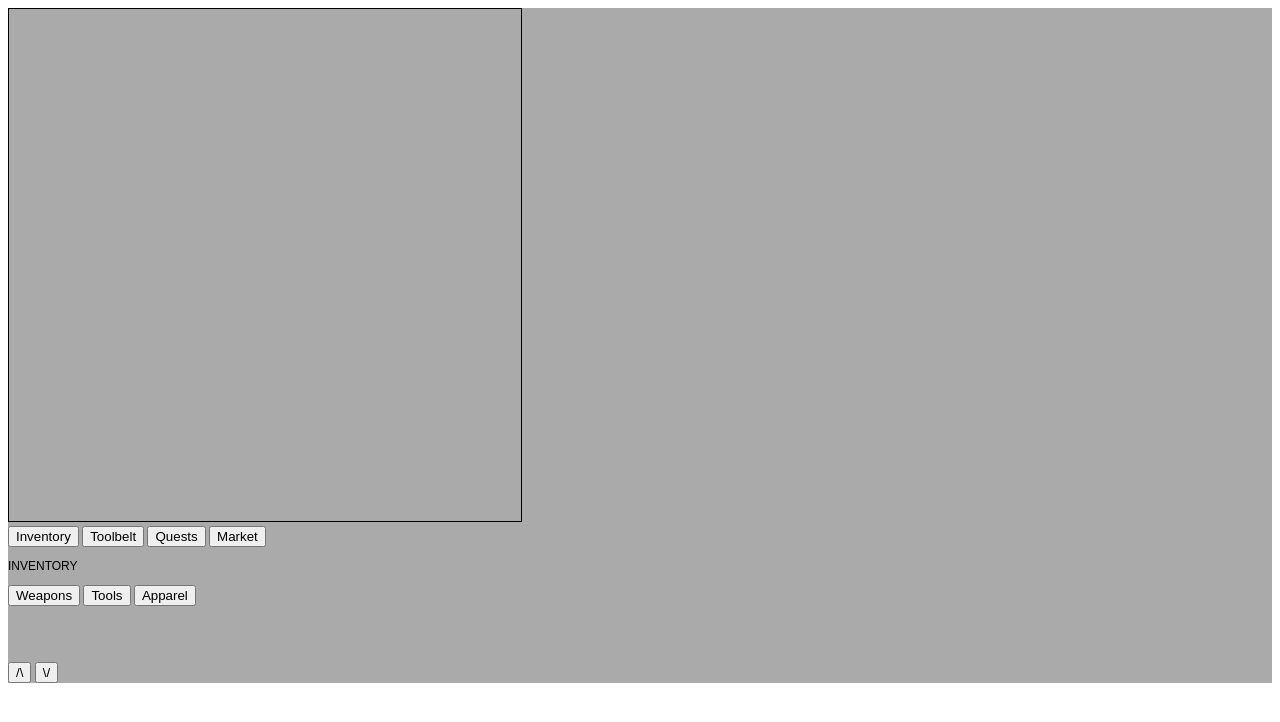
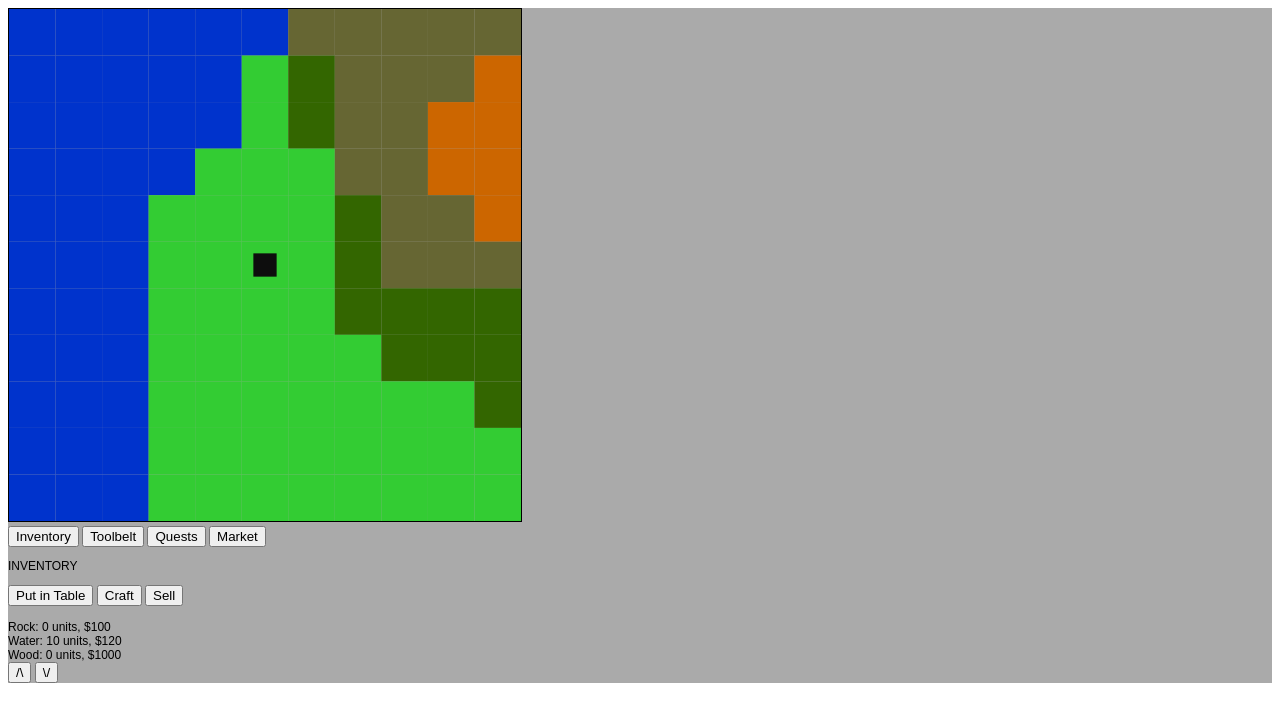
Before and after one commit to Olivex727/RPG-Y11, a website: page JS/Client/index.html in a window 1280 px wide. Drawn offline with nearby package versions, Linux system fonts and the light colour scheme.

Commit message:
Completed main menu section of area. Will begin to start having unique functions and a collection system

```diff
--- /dev/null
+++ b/JS/Client/data/invent.js
@@ -0,0 +1,164 @@
+//NOTE: All zero level values mean that the object has not been picked up/crafted
+
+var money = 0; //The player's money that can be used to buy/sell items on market
+
+var toolbelt = {
+    weapons: [{
+            "name": "Sword",
+            "color": "#000000",
+            "damage": [10, 1.2],
+            "speed": [2, 0.1],
+            "level": 1,
+            "image": "False"
+        },
+        {
+            "name": "Bow",
+            "color": "#000000",
+            "damage": [6, 0.8],
+            "speed": [8, 0.2],
+            "level": 0,
+            "image": "False"
+        }
+    ],
+    tools: [{
+            "name": "Sickle",
+            "color": "#000000",
+            "tilebase": "earth",
+            "efficiency": [4, 0.4],
+            "level": 1,
+            "image": "False"
+        },
+        {
+            "name": "Pickaxe",
+            "color": "#000000",
+            "tilebase": "rock",
+            "efficiency": [3, 0.7],
+            "level": 0,
+            "image": "False"
+        }
+
+    ],
+    apparel: [{
+            "name": "Chainmail",
+            "color": "#000000",
+            "strength": [9, 0.8],
+            "level": 0,
+            "image": "False"
+        },
+        {
+            "name": "Clothes",
+            "color": "#000000",
+            "strength": [1, 0.1],
+            "level": 1,
+            "image": "False"
+        }
+    ]
+};
+
+//Item management
+var inventory = [{
+        "name": "Rock",
+        "color": "#666633",
+        "amount": 0,
+        "image": "False",
+        "cost": 100,
+        "stock": 35
+    },
+    {
+        "name": "Water",
+        "color": "#0033cc",
+        "amount": 10,
+        "image": "False",
+        "cost": 120,
+        "stock": 110
+    },
+    {
+        "name": "Wood",
+        "color": "#550011",
+        "amount": 0,
+        "image": "False",
+        "cost": 1000,
+        "stock": 0
+    },
+    {
+        "name": "Lava",
+        "color": "#cc6600",
+        "amount": 0,
+        "image": "False",
+        "cost": 3200,
+        "stock": 92
+    },
+    {
+        "name": "Grass",
+        "color": "#00ff00",
+        "amount": 0,
+        "image": "False",
+        "cost": 25,
+        "stock": 9
+    }
+];
+
+var ButtonPresets = {
+    "toolbelt": [{
+            onclick: "updateInvent(0, 'toolbelt_weapons');",
+            text: "Weapons"
+        },
+        {
+            onclick: "updateInvent(0, 'toolbelt_tools');",
+            text: "Tools"
+        },
+        {
+            onclick: "updateInvent(0, 'toolbelt_apparel');",
+            text: "Apparel"
+        }
+    ],
+    "inventory": [{
+            onclick: "",
+            text: "Put in Table"
+        },
+        {
+            onclick: "",
+            text: "Craft"
+        },
+        {
+            onclick: "",
+            text: "Sell"
+        }
+    ],
+    "quests": [{
+            onclick: "",
+            text: "Remove"
+        },
+        {
+            onclick: "",
+            text: "Complete"
+        },
+        {
+            onclick: "",
+            text: "Prioritize"
+        }
+    ],
+    "market": [{
+            onclick: "",
+            text: "Buy (1)"
+        },
+        {
+            onclick: "",
+            text: "Buy (10)"
+        },
+        {
+            onclick: "",
+            text: "Loan"
+        }
+    ]
+};
+
+var quests = [
+    {
+        name: "Getting Started",
+        desc: "Cut some grass using the sickle",
+        reward: 1000,
+        req: [3, "Grass"],
+        completed: false
+    }
+]
--- a/JS/Client/game.js
+++ b/JS/Client/game.js
@@ -20,130 +20,6 @@
 var scrollnum = 0;
 var inventstage = "inventory"
 
-//NOTE: All zero level values mean that the object has not been picked up/crafted
-
-var toolbelt = {
-    weapons: [
-        {
-            "name": "Sword",
-            "color": "#000000",
-            "damage": [10, 1.2],
-            "speed": [2, 0.1],
-            "level": 1,
-            "image": "False"
-        },
-        {
-            "name": "Bow",
-            "color": "#000000",
-            "damage": [6, 0.8],
-            "speed": [8, 0.2],
-            "level": 0,
-            "image": "False"
-        }
-    ],
-    tools: [
-        {
-            "name": "Sickle",
-            "color": "#000000",
-            "tilebase": "earth",
-            "efficiency": [4, 0.4],
-            "level": 1,
-            "image": "False"
-        },
-        {
-            "name": "Pickaxe",
-            "color": "#000000",
-            "tilebase": "earth",
-            "efficiency": [3, 0.7],
-            "level": 0,
-            "image": "False"
-        }
-
-    ],
-    apparel: [
-        {
-            "name": "Chainmail",
-            "color": "#000000",
-            "strength": [9, 0.8],
-            "level": 0,
-            "image": "False"
-        },
-        {
-            "name": "Clothes",
-            "color": "#000000",
-            "strength": [1, 0.1],
-            "level": 1,
-            "image": "False"
-        }
-    ]
-};
-
-//Item management
-var inventory = [
-    {
-        "name": "Rock",
-        "color": "#666633",
-        "amount": 0,
-        "image": "False",
-        "cost": 100
-    },
-    {
-        "name": "Water",
-        "color": "#0033cc",
-        "amount": 10,
-        "image": "False",
-        "cost": 120
-    },
-    {
-        "name": "Wood",
-        "color": "#550011",
-        "amount": 0,
-        "image": "False",
-        "cost": 1000
-    },
-    {
-        "name": "Lava",
-        "color": "#cc6600",
-        "amount": 0,
-        "image": "False",
-        "cost": 3200
-    }
-];
-
-var ButtonPresets = {
-    "toolbelt": [
-        {
-            onclick: "updateInvent(0, 'toolbelt_weapons');",
-            text: "Weapons"
-        },
-        {
-            onclick: "updateInvent(0, 'toolbelt_tools');",
-            text: "Tools"
-        },
-        {
-            onclick: "updateInvent(0, 'toolbelt_apparel');",
-            text: "Apparel"
-        }
-    ],
-    "inventory": [
-        {
-            onclick: "",
-            text: "Put in Table"
-        },
-        {
-            onclick: "",
-            text: "Craft"
-        },
-        {
-            onclick: "",
-            text: "Sell"
-        }
-    ]
-};
-
-
-
-
 window.onload = function() {
     window.addEventListener("keypress", update);
     updateInvent(null);
@@ -152,67 +28,109 @@
 
 //Update the selections on the inventory
 function updateInvent(scroll, change = null) {
-
+    console.log("updateInvent: "+inventstage+" -> " + change);
     //Change what tab the inventory is on
     if (change != null) {
         inventstage = change;
         scrollnum = 0;
     }
 
-    if (scroll != null) {
-        //alert((inventory.length - 3).toString() + " " + scrollnum);
-        if ((scrollnum < inventory.length - 3 && scroll > 0) || (scrollnum > 0 && scroll < 0)) {
+
+    var slot1 = document.getElementById("item1"); var slot2 = document.getElementById("item2"); var slot3 = document.getElementById("item3"); var title = document.getElementById("inv");
+    title.textContent = inventstage.toUpperCase();
+    var b1 = document.getElementById("command_1"); var b2 = document.getElementById("command_2"); var b3 = document.getElementById("command_3");
+
+    b2.textContent = ButtonPresets[inventstage.split("_")[0]][1].text; b3.textContent = ButtonPresets[inventstage.split("_")[0]][2].text; b1.textContent = ButtonPresets[inventstage.split("_")[0]][0].text;
+
+    //INVENTORY
+    //Update and output information of items and such (Crafting involved)
+    if (inventstage.split("_")[0] === "inventory") {
+        if (scroll != null && (scrollnum < inventory.length - 3 && scroll > 0) || (scrollnum > 0 && scroll < 0)) {
             scrollnum += scroll;
         }
-    }
-    var slot1 = document.getElementById("item1"); var slot2 = document.getElementById("item2"); var slot3 = document.getElementById("item3"); var title = document.getElementById("inv");
-
-
-    title.textContent = inventstage.toUpperCase();
-
-    b1.textContent = ButtonPresets[inventstage.split("_")[0]][0].text; b1.onclick = ButtonPresets[inventstage.split("_")[0]][0].onclick; alert(b1.onclick + ", " + ButtonPresets[inventstage.split("_")[0]][0].onclick);
-
-
-    //Update and output information of items and such (Crafting involved)
-    if (inventstage === "inventory") {
         slot1.textContent = inventory[scrollnum].name + ": " + inventory[scrollnum].amount + " units, $" + inventory[scrollnum].cost;
         slot2.textContent = inventory[scrollnum + 1].name + ": " + inventory[scrollnum + 1].amount + " units, $" + inventory[scrollnum + 1].cost;
         slot3.textContent = inventory[scrollnum + 2].name + ": " + inventory[scrollnum + 2].amount + " units, $" + inventory[scrollnum + 2].cost;
     }
+
+    //TOOLBELT
     //Section that contains the apparel, weapons and tools
     if (inventstage.split("_")[0] === "toolbelt") {
+
+        //TOOLBELT_WEAPONS
         if (inventstage.split("_")[1] === "weapons") {
+            if (scroll != null && (scrollnum < toolbelt.weapons.length - 3 && scroll > 0) || (scrollnum > 0 && scroll < 0)) {
+                scrollnum += scroll;
+            }
+            slot1.textContent = toolbelt.weapons[scrollnum].name + ": Dmg: " + toolbelt.weapons[scrollnum].damage[0] + ", Spd: " + toolbelt.weapons[scrollnum].speed[0] + ", LEVEL: " + toolbelt.weapons[scrollnum].level;
+            slot2.textContent = toolbelt.weapons[scrollnum+1].name + ": Dmg: " + toolbelt.weapons[scrollnum+1].damage[0] + ", Spd: " + toolbelt.weapons[scrollnum+1].speed[0] + ", LEVEL: " + toolbelt.weapons[scrollnum+1].level;
+            slot3.textContent = "";//toolbelt.weapons[scrollnum+2].name + ": Dmg: " + toolbelt.weapons[scrollnum+2].damage[0] + ", Spd: " + toolbelt.weapons[scrollnum+2].speed[0] + ", LEVEL: " + toolbelt.weapons[scrollnum+2].level;
+        }
 
+        //TOOLBELT_TOOLS
+        if (inventstage.split("_")[1] === "tools") {
+            if (scroll != null && (scrollnum < toolbelt.tools.length - 3 && scroll > 0) || (scrollnum > 0 && scroll < 0)) {
+                scrollnum += scroll;
+            }
+            slot1.textContent = toolbelt.tools[scrollnum].name + ": Spd: " + toolbelt.tools[scrollnum].efficiency[0] + ", Use: " + toolbelt.tools[scrollnum].tilebase + ", LEVEL: " + toolbelt.tools[scrollnum].level;
+            slot2.textContent = toolbelt.tools[scrollnum + 1].name + ": Spd: " + toolbelt.tools[scrollnum + 1].efficiency[0] + ", Use: " + toolbelt.tools[scrollnum + 1].tilebase + ", LEVEL: " + toolbelt.tools[scrollnum + 1].level;
+            slot3.textContent = "";//toolbelt.tools[scrollnum+2].name + ": Spd:" + toolbelt.tools[scrollnum+2].efficiency[0] + ", Use: " + toolbelt.tools[scrollnum+2].tilebase + ", LEVEL: " + toolbelt.tools[scrollnum+2].level;
         }
-        if (inventstage.split("_")[1] === "tools") {
 
+        //TOOLBELT_APPAREL
+        if (inventstage.split("_")[1] === "apparel") {
+            if (scroll != null && (scrollnum < toolbelt.apparel.length - 3 && scroll > 0) || (scrollnum > 0 && scroll < 0)) {
+                scrollnum += scroll;
+            }
+            slot1.textContent = toolbelt.apparel[scrollnum].name + ": Str: " + toolbelt.apparel[scrollnum].strength[0] + ", LEVEL: " + toolbelt.apparel[scrollnum].level;
+            slot2.textContent = toolbelt.apparel[scrollnum + 1].name + ": Str: " + toolbelt.apparel[scrollnum + 1].strength[0] + ", LEVEL: " + toolbelt.apparel[scrollnum + 1].level;
+            slot3.textContent = "";//toolbelt.apparel[scrollnum+2].name + ": Str:" + toolbelt.apparel[scrollnum+2].strength[0] + ", LEVEL: " + toolbelt.apparel[scrollnum+2].level;
         }
-        if (inventstage.split("_")[1] === "apparel") {
+    }
 
+    //QUESTS
+    if (inventstage.split("_")[0] === "quests") {
+        //alert("quest: " + quests[0].name);
+        if (scroll != null && (scrollnum < quests.length - 3 && scroll > 0) || (scrollnum > 0 && scroll < 0)) {
+            scrollnum += scroll;
         }
-        slot1.textContent = "";
-        slot2.textContent = "";
-        slot3.textContent = "";
+        if (quests[scrollnum] != null) {
+            slot1.textContent = quests[scrollnum].name + ":\n " + quests[scrollnum].desc + ". req: " + quests[scrollnum].req[0] +" "+ quests[scrollnum].req[1] + ", reward: " + quests[scrollnum].reward + ", DONE: " + quests[scrollnum].completed;
+        } else {slot1.textContent = "";}
+        if (quests[scrollnum + 1] != null) {
+            slot2.textContent = quests[scrollnum+1].name;
+        } else {slot2.textContent = "";}
+        if (quests[scrollnum+2] != null){
+            slot3.textContent = quests[scrollnum+2].name;
+        } else {slot3.textContent = "";}
     }
-    if (inventstage === "quests") {
-        slot1.textContent = "";
-        slot2.textContent = "";
-        slot3.textContent = "";
-    }
-    if (inventstage === "market") {
-        slot1.textContent = "";
-        slot2.textContent = "";
-        slot3.textContent = "";
+
+    //MARKET
+    if (inventstage.split("_")[0] === "market") {
+        if (scroll != null && (scrollnum < inventory.length - 3 && scroll > 0) || (scrollnum > 0 && scroll < 0)) {
+            scrollnum += scroll;
+        }
+        slot1.textContent = inventory[scrollnum].name + ": " + inventory[scrollnum].stock + " units, $" + inventory[scrollnum].cost;
+        slot2.textContent = inventory[scrollnum + 1].name + ": " + inventory[scrollnum + 1].stock + " units, $" + inventory[scrollnum + 1].cost;
+        slot3.textContent = inventory[scrollnum + 2].name + ": " + inventory[scrollnum + 2].stock + " units, $" + inventory[scrollnum + 2].cost;
     }
 
 }
 
 function ComPress(scroll, button, change=null){
 
-    var b1 = document.getElementById("command_1"); var b2 = document.getElementById("command_2"); var b3 = document.getElementById("command_3");
+    if (inventstage.split("_")[0] === "inventory"){
 
-    if (inventstage.split("_")[0] === "inventory")
-    {
+    }
+    if (inventstage.split("_")[0] === "quests") {
+
+    }
+    if (inventstage.split("_")[0] === "toolbelt") {
+        if (button == 1) { updateInvent(0, 'toolbelt_weapons'); }
+        if (button == 2) { updateInvent(0, 'toolbelt_tools'); }
+        if (button == 3) { updateInvent(0, 'toolbelt_apparel'); }
+    }
+    if (inventstage.split("_")[0] === "inventory") {
 
     }
 }
--- a/JS/Client/index.html
+++ b/JS/Client/index.html
@@ -30,7 +30,7 @@
             </canvas>
             <div id="inventory">
                 <button onclick="updateInvent(0, 'inventory');">Inventory</button>
-                <button onclick="updateInvent(0, 'toolbelt');">Toolbelt</button>
+                <button onclick="updateInvent(0, 'toolbelt_weapons');">Toolbelt</button>
                 <button onclick="updateInvent(0, 'quests');">Quests</button>
                 <button onclick="updateInvent(0, 'market');">Market</button>
                 <p id ="inv"></p>
@@ -44,15 +44,16 @@
                         "updateInvent(0, 'toolbelt_apparel');"
                     -->
                 </div><br>
-                <span id="item1"></span><br>
-                <span id="item2"></span><br>
-                <span id="item3"></span><br>
+                <ls id="item1"></ls><br>
+                <ls id="item2"></ls><br>
+                <ls id="item3"></ls><br>
                 <button id="uscrl" onclick="updateInvent(-1);">/\</button>
                 <button id="dscrl" onclick="updateInvent(1);">\/</button><br>
             </div>
 
             <div id="output"></div>
         </div>
+        <script src="data/invent.js"></script>
         <script src="game.js"></script>
 
         <!--<p>Loll</p>-->
```
